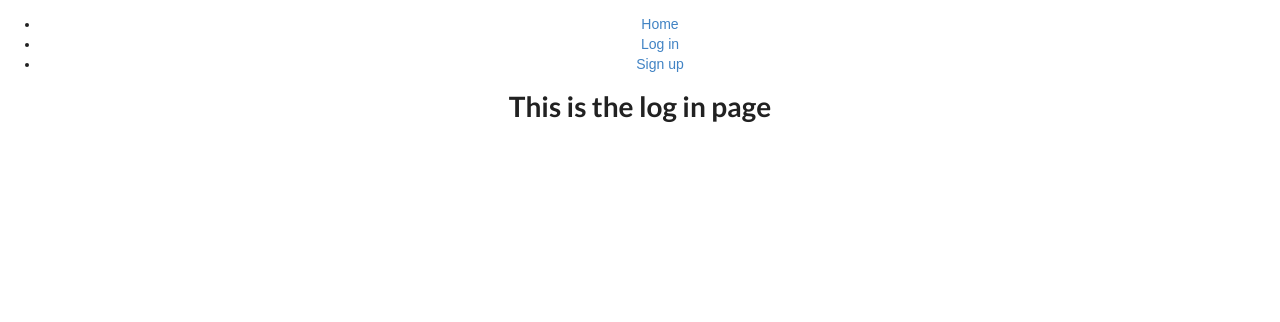
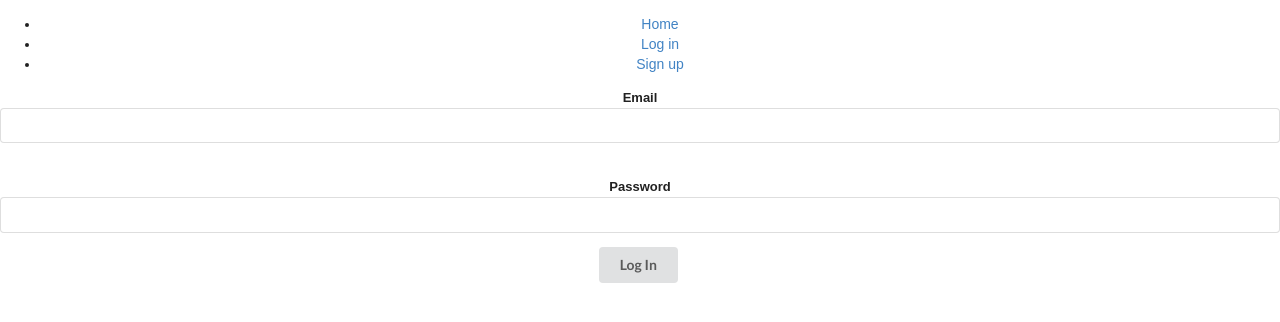
Before and after one commit to chingu-voyage4/Geckos-Team-26, a React (Create React App) app in the folder client/: page /login in a window 1280 px wide. Shown: the top 322 px of the page. Built offline with nearby package versions, Linux system fonts and the light colour scheme.

Commit message:
Create login form component

```diff
--- a/client/src/components/login/login.js
+++ b/client/src/components/login/login.js
@@ -2,10 +2,58 @@
 import React, { Component } from 'react';
 import './login.css';
 
-const LogIn = () => (
-  <div className="login">
-    <h1>This is the log in page</h1>
- </div>
-)
+class LogIn extends React.Component {
+  constructor(props) {
+    super(props);
+
+    this.state = {
+      email: '',
+      password: ''
+    };
+  }
+
+  handleChange(event) {
+    this.setState({ [event.target.name]: event.target.value });
+  }
+
+  handleSubmit(event) {
+    event.preventDefault();
+  }
+
+  render() {
+    return (
+      <form onSubmit={this.handleSubmit} className="ui form">
+        <div className="field">
+          <label>
+            Email
+            <input
+              name="email"
+              type="email"
+              value={this.state.email}
+              onChange={this.handleChange}
+              required
+            />
+          </label>
+        </div>
+        <br />
+        <div className="field">
+          <label>
+            Password
+            <input
+              name="password"
+              type="password"
+              value={this.state.password}
+              onChange={this.handleChange}
+              required
+            />
+          </label>
+        </div>
+        <button className="ui button" type="submit">
+          Log In
+        </button>
+      </form>
+    );
+  }
+}
 
 export default LogIn;
```
